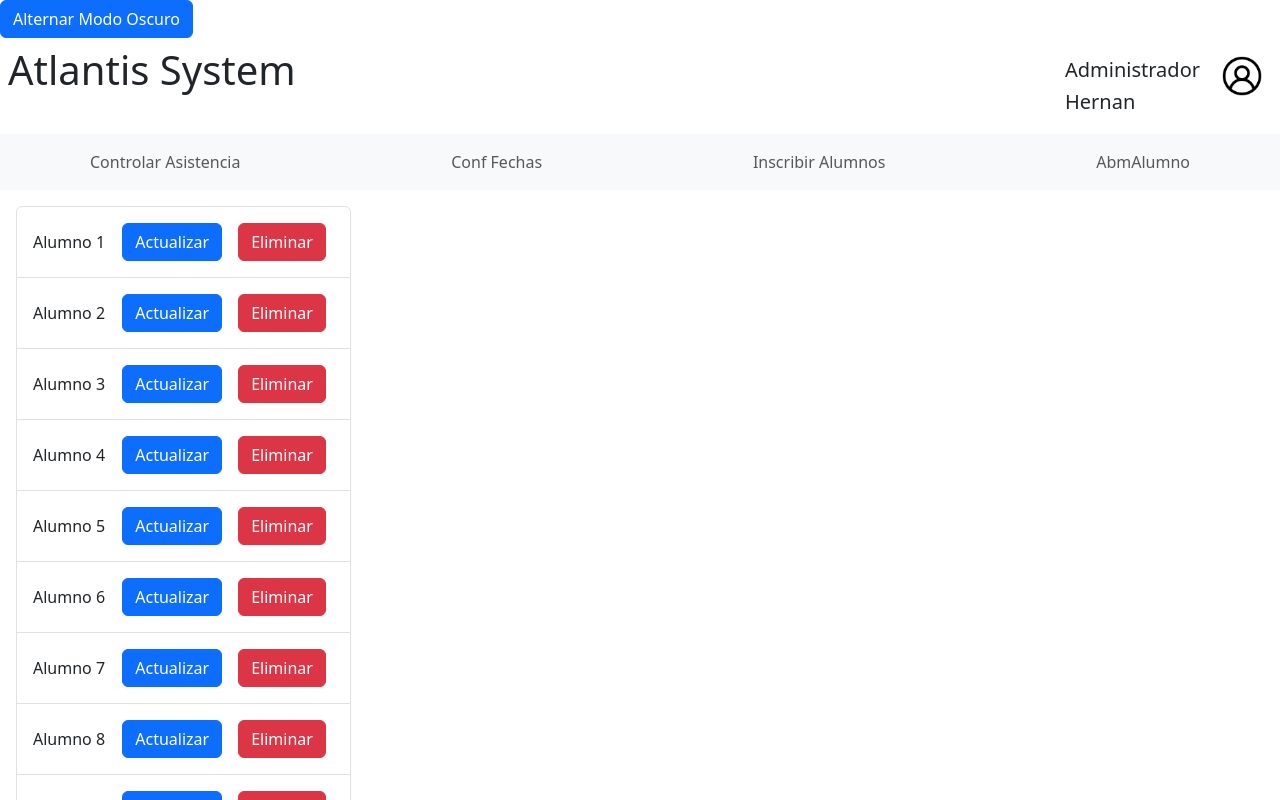
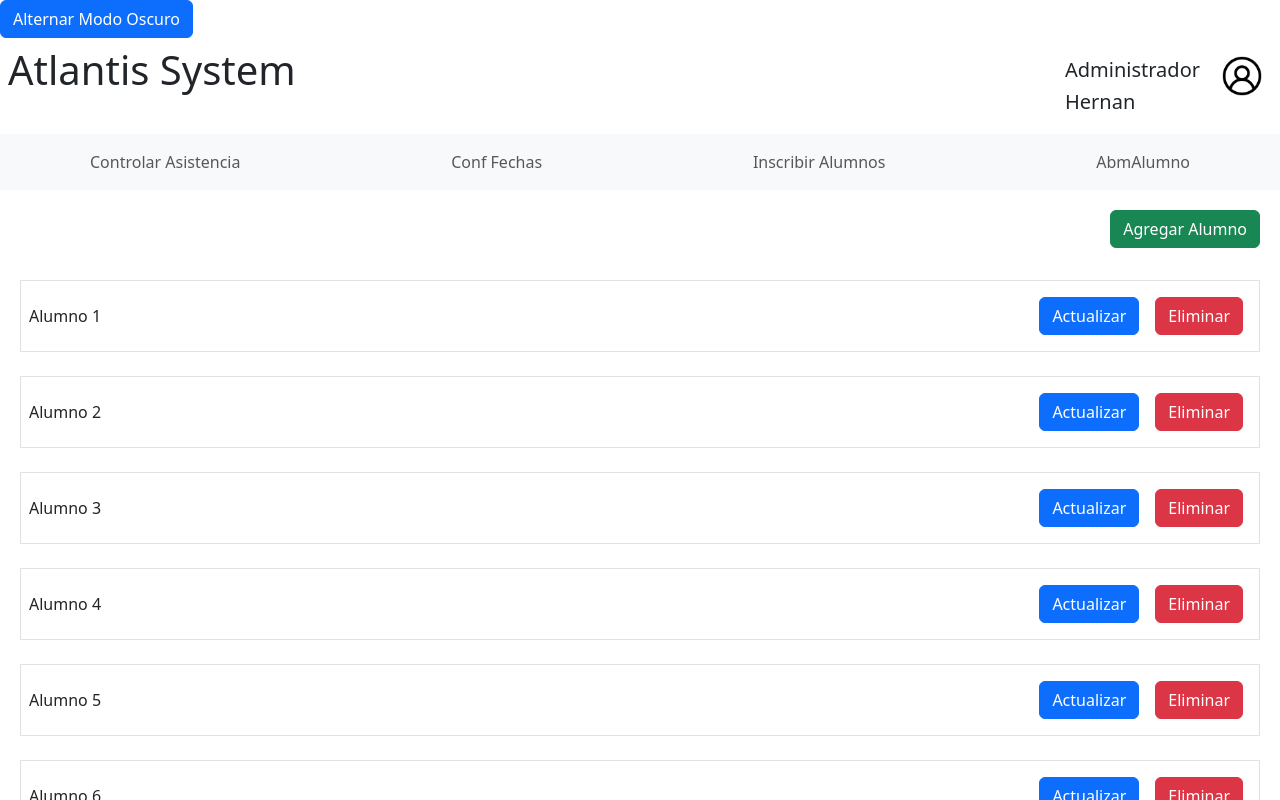
Before and after one commit to xxXleitoXxx/Front-SeminarioIntegrador, a React (Vite) app: page / in a window 1280 px wide. Shown: the top 800 px of the page. Built offline with nearby package versions, Linux system fonts and the light colour scheme.

Commit message:
Pantalla ABMAlumnoAgregada

```diff
--- /dev/null
+++ b/src/principalPage/AFiltro.tsx
@@ -0,0 +1,9 @@
+import { Button } from "react-bootstrap";
+
+export default function AFiltro() {
+  return (
+    <div className="d-flex align-items-end">
+      <Button variant="success">Agregar Alumno</Button>
+    </div>
+  );
+}
--- a/src/principalPage/AbmAlumno.tsx
+++ b/src/principalPage/AbmAlumno.tsx
@@ -1,17 +1,21 @@
-import { Button, ListGroup } from "react-bootstrap";
+import { Button, Row, Col } from "react-bootstrap";
+import AFiltro from "./AFiltro";
 
 export default function AbmAlumno() {
   // Crear un array con 20 elementos
   const items = Array.from({ length: 20 }, (_, index) => `Alumno ${index + 1}`);
 
   return (
-    <div className="w-auto d-flex flex-row p-3">
-      <ListGroup>
+    <div>
+      <div className="d-flex  p-3 justify-content-end">
+        <AFiltro />
+      </div>
+
+      <div className="p-3">
+        <Row xs={1} md={1} lg={1} className="g-4">
           {items.map((item, index) => (
-          <ListGroup.Item
-            key={index}
-            className="d-flex justify-content-between align-items-center"
-          >
+            <Col key={index}>
+              <div className="p-2 d-flex justify-content-between align-items-center border">
                 <span>{item}</span>
                 <div>
                   <Button variant="primary" className="m-2">
@@ -21,9 +25,11 @@ export default function AbmAlumno() {
                     Eliminar
                   </Button>
                 </div>
-          </ListGroup.Item>
+              </div>
+            </Col>
           ))}
-      </ListGroup>
+        </Row>
+      </div>
     </div>
   );
 }
--- a/src/principalPage/PrincipalPage.tsx
+++ b/src/principalPage/PrincipalPage.tsx
@@ -11,7 +11,7 @@ function PrincipalPage() {
       <div>
         <Navegacion />
       </div>
-      <div>
+      <div className="p-1">
         <AbmAlumno />
       </div>
     </div>
```
Lines whose indentation alone changed are shown as unchanged.
